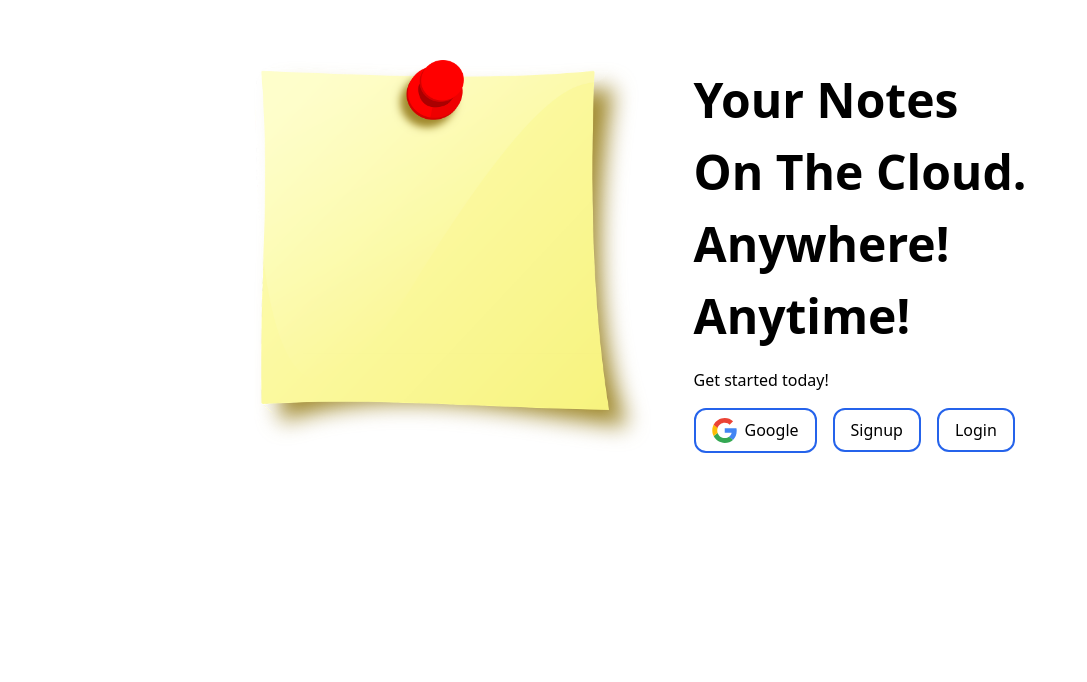
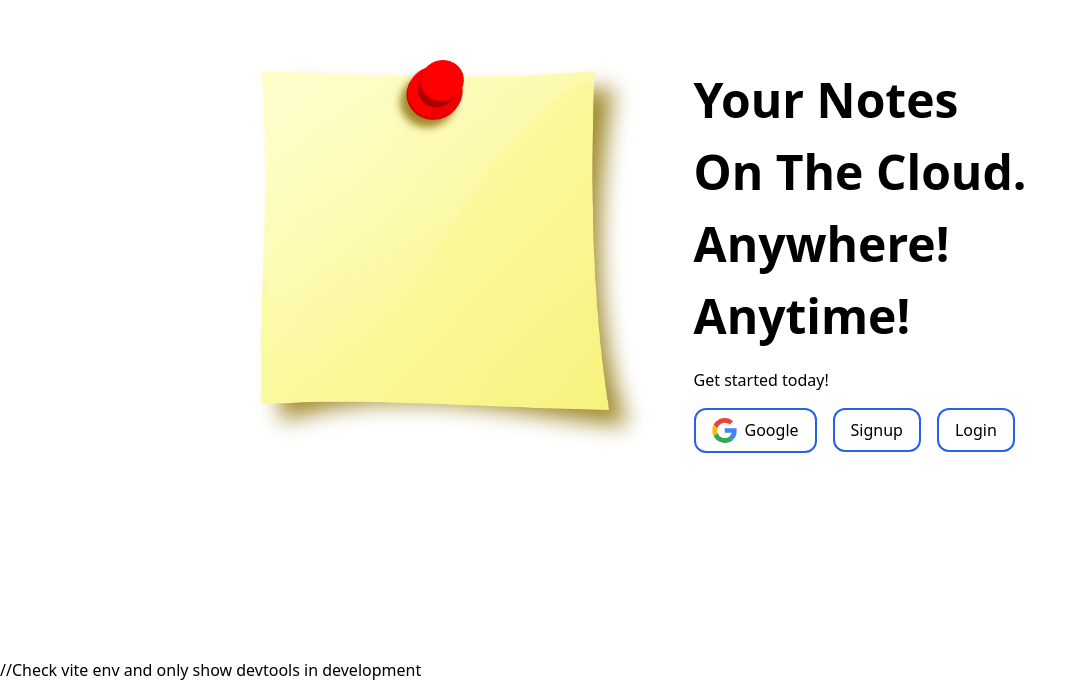
Before and after one commit to ifty64bit/keep-notes, a React (Vite) app: page / in a window 1280 px wide. Shown: the part 142-824 px from the top of the page, without its empty margins (0-1087 px from the left). Before the commit the page ends 800 px from the top, so only its background shows below. Built offline with nearby package versions, Linux system fonts and the light colour scheme.

Commit message:
removed devtool for production and .env

```diff
--- a/src/routes/__root.tsx
+++ b/src/routes/__root.tsx
@@ -1,7 +1,4 @@
-import {
-    createRootRouteWithContext,
-    Outlet,
-} from "@tanstack/react-router";
+import { createRootRouteWithContext, Outlet } from "@tanstack/react-router";
 import { TanStackRouterDevtools } from "@tanstack/router-devtools";
 import { ToastContainer } from "react-toastify";
 import "react-toastify/dist/ReactToastify.css";
@@ -11,7 +8,8 @@ export const Route = createRootRouteWithContext()({
         <>
             <Outlet />
             <ToastContainer />
-            <TanStackRouterDevtools />
+            //Check vite env and only show devtools in development
+            {import.meta.env.DEV && <TanStackRouterDevtools />}
         </>
     ),
 
```
Also changed, not shown: 1 other file (tests, documents, lock files or other folders).
